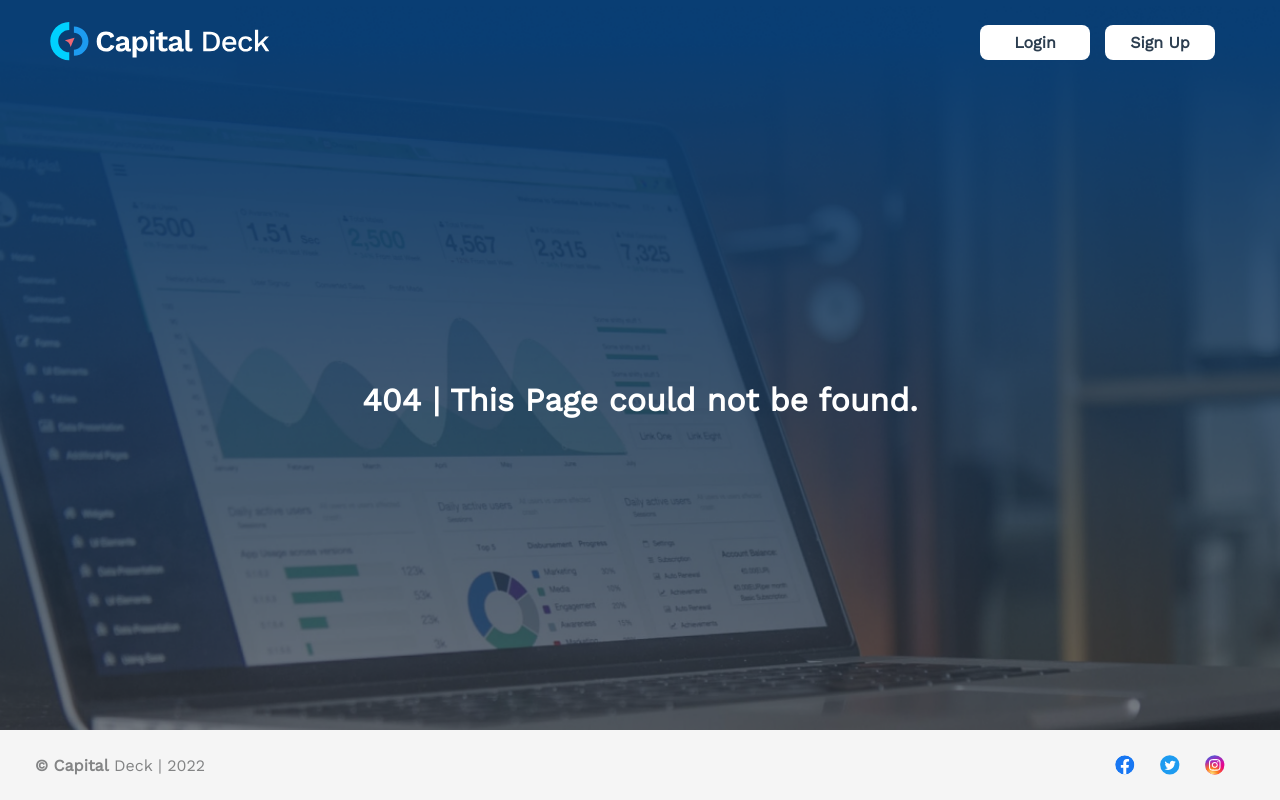
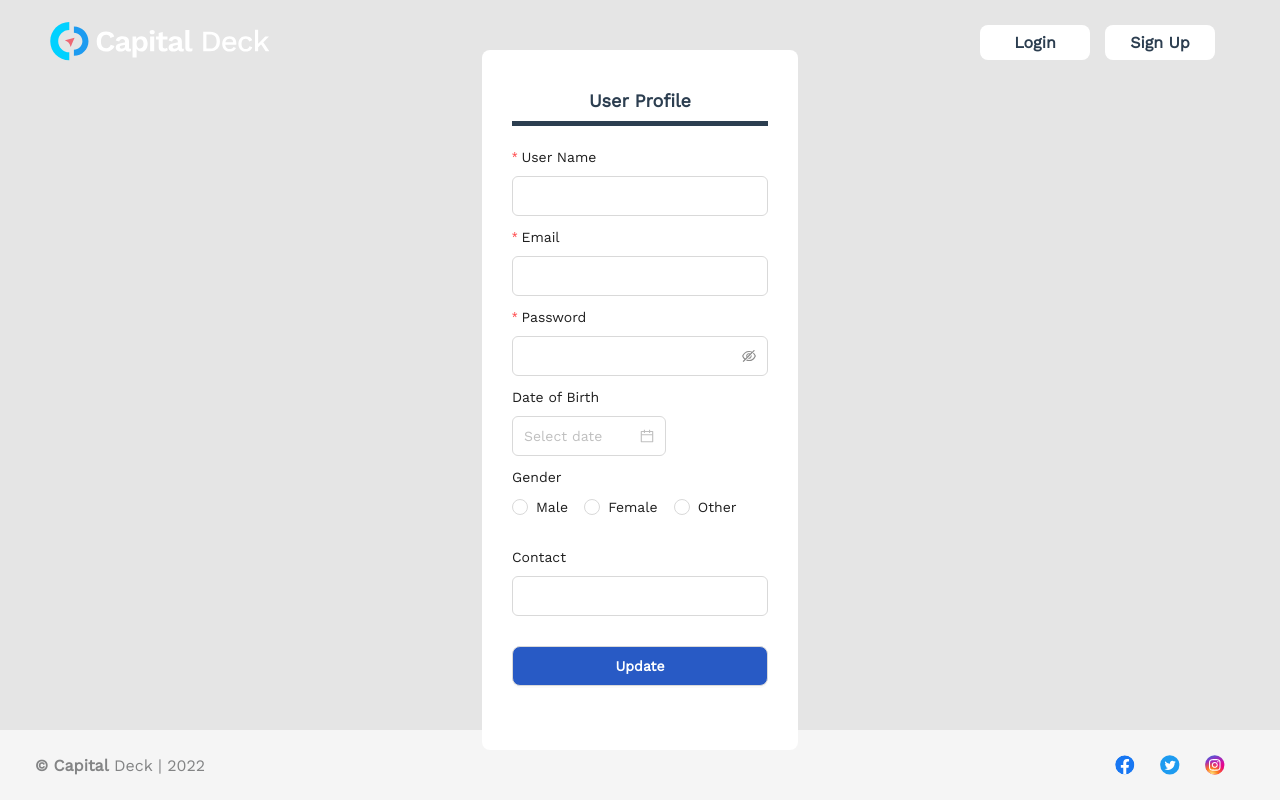
Before and after one commit to pesto-students/capital-deck-frontend-team1_ashish, a React (Create React App) app: page /userprofile in a window 1280 px wide. Before the commit this address had no page. Built offline with nearby package versions, Linux system fonts and the light colour scheme.

Commit message:
add user profile

```diff
--- a/src/App.css
+++ b/src/App.css
@@ -35,6 +35,10 @@ body {
 
 .home-bg {
   background-color: #ffffff;
+}
+
+.user-bg {
+  background-color: #e5e5e5;
 }
 
 .ant-notification-notice {
--- a/src/App.js
+++ b/src/App.js
@@ -9,6 +9,7 @@ import Signup from './pages/Signup';
 import ErrorPage from './pages/ErrorPage';
 import Dashboard from './pages/Dashboard';
 import './App.css';
+import UserProfilePage from './pages/UserProfilePage';
 
 const App = () => {
   const location = useLocation();
@@ -20,6 +21,8 @@ const App = () => {
     appClass = 'app home-bg';
   } else if (location.pathname === '/dashboard') {
     innerPageInd = true;
+  } else if (location.pathname === '/userprofile') {
+    appClass = 'user-bg';
   } else {
     appClass = 'app login-bg';
   }
@@ -32,6 +35,7 @@ const App = () => {
         <Route path='login' element={<Login />} />
         <Route path='signup' element={<Signup />} />
         <Route path='dashboard' element={<Dashboard />} />
+        <Route path='userprofile' element={<UserProfilePage />} />
         <Route path='*' element={<ErrorPage />} />
       </Routes>
       {!innerPageInd ? <Footer /> : <></>}
--- a/src/common_css/Form.css
+++ b/src/common_css/Form.css
@@ -58,6 +58,10 @@
   height: 40px;
 }
 
+.user-label {
+  text-align: center;
+}
+
 @media (max-width: 1180px) {
   .login-button {
     width: 30vw;
--- /dev/null
+++ b/src/components/UserProfile/UserProfile.js
@@ -0,0 +1,135 @@
+/* eslint-disable react/jsx-props-no-spreading */
+import React, { useState } from 'react';
+import { Button, Form, Input, DatePicker, Radio } from 'antd';
+import '../../common_css/Form.css';
+
+function UserProfile() {
+  const [userProfile, setUserProfile] = useState({
+    name: '',
+    email: '',
+    password: '',
+    dob: '',
+    dobobj: null,
+    gender: '',
+    contact: ''
+  });
+  const [form] = Form.useForm();
+  const formItemLayout = null;
+
+  const onDateChange = (date, dateString) => {
+    setUserProfile({
+      ...userProfile,
+      dob: dateString,
+      dobobj: date
+    });
+  };
+
+  return (
+    <div className='user-form form-container'>
+      <p className='user-label form-label'>User Profile</p>
+      <Form {...formItemLayout} layout='vertical' form={form}>
+        <Form.Item
+          label='User Name'
+          name='name'
+          className='antd-log-form-item-mod'
+          rules={[
+            {
+              required: true,
+              message: 'Please enter your name!'
+            }
+          ]}>
+          <Input
+            value={userProfile.name}
+            className='antd-log-form-item-textbox-mod'
+            onChange={(e) => {
+              setUserProfile({
+                ...userProfile,
+                name: e.target.value
+              });
+            }}
+          />
+        </Form.Item>
+        <Form.Item
+          label='Email'
+          name='email'
+          className='antd-log-form-item-mod'
+          rules={[
+            {
+              required: true,
+              message: 'Please enter your email!',
+              type: 'email'
+            }
+          ]}>
+          <Input
+            value={userProfile.email}
+            className='antd-log-form-item-textbox-mod'
+            onChange={(e) => {
+              setUserProfile({
+                ...userProfile,
+                email: e.target.value
+              });
+            }}
+          />
+        </Form.Item>
+        <Form.Item
+          label='Password'
+          name='password'
+          className='antd-log-form-item-mod'
+          rules={[
+            {
+              required: true,
+              message: 'Please input your password!'
+            }
+          ]}>
+          <Input.Password
+            value={userProfile.password}
+            className='antd-log-form-item-textbox-mod'
+            onChange={(e) => {
+              setUserProfile({
+                ...userProfile,
+                password: e.target.value
+              });
+            }}
+          />
+        </Form.Item>
+        <Form.Item label='Date of Birth' className='antd-log-form-item-mod'>
+          <DatePicker
+            className='antd-log-form-item-textbox-mod'
+            value={userProfile.dobobj}
+            onChange={onDateChange}
+          />
+        </Form.Item>
+        <Form.Item label='Gender' className='antd-log-form-item-mod'>
+          <Radio.Group
+            className='antd-log-form-item-textbox-mod'
+            onChange={(e) => {
+              setUserProfile({ ...userProfile, gender: e.target.value });
+            }}
+            value={userProfile.gender}>
+            <Radio value='M'> Male </Radio>
+            <Radio value='F'> Female </Radio>
+            <Radio value='O'> Other </Radio>
+          </Radio.Group>
+        </Form.Item>
+        <Form.Item label='Contact' name='message' className='antd-log-form-item-mod'>
+          <Input
+            value={userProfile.contact}
+            className='antd-log-form-item-textbox-mod'
+            onChange={(e) => {
+              setUserProfile({
+                ...userProfile,
+                contact: e.target.value
+              });
+            }}
+          />
+        </Form.Item>
+        <Form.Item>
+          <Button htmlType='submit' className='login-button'>
+            Update
+          </Button>
+        </Form.Item>
+      </Form>
+    </div>
+  );
+}
+export default UserProfile;
--- /dev/null
+++ b/src/pages/UserProfilePage.js
@@ -0,0 +1,13 @@
+import React from 'react';
+
+import UserProfile from '../components/UserProfile/UserProfile';
+
+function UserProfilePage() {
+  return (
+    <div className='common-container'>
+      <UserProfile />
+    </div>
+  );
+}
+
+export default UserProfilePage;
```
